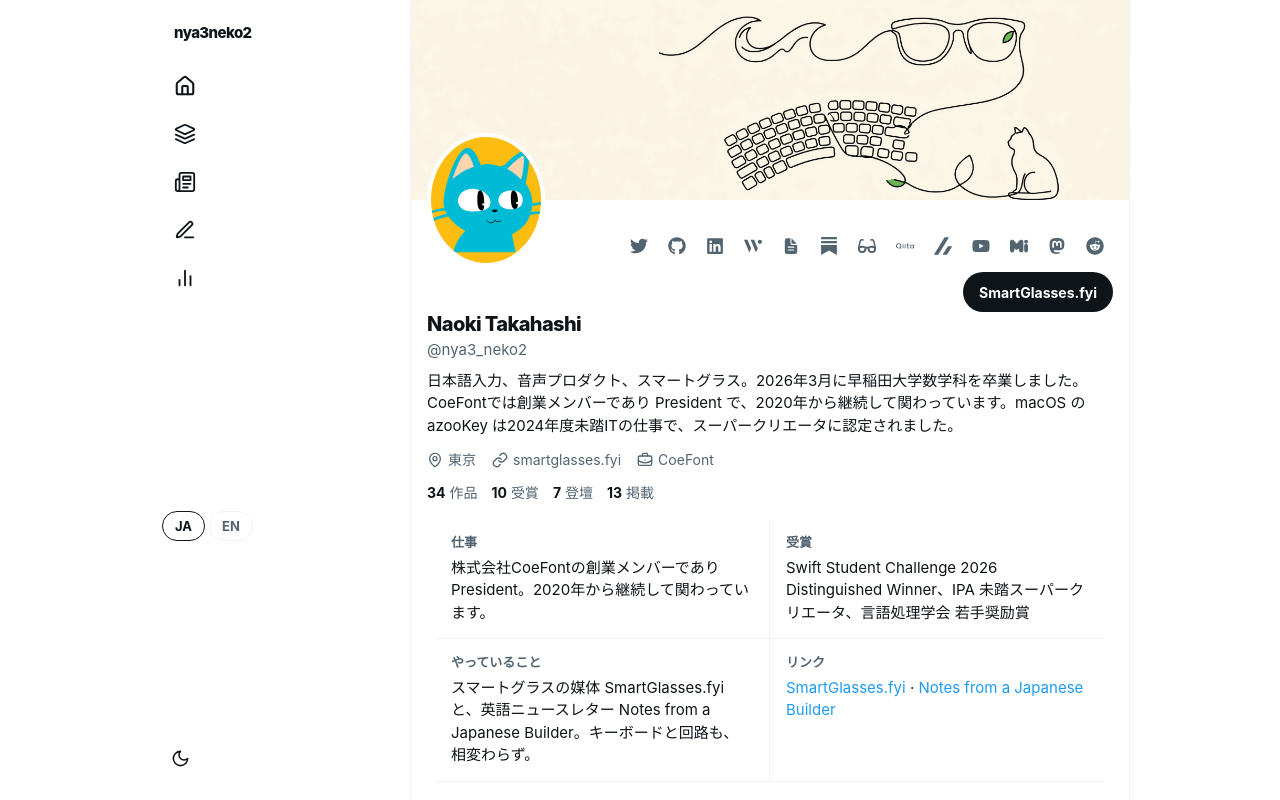
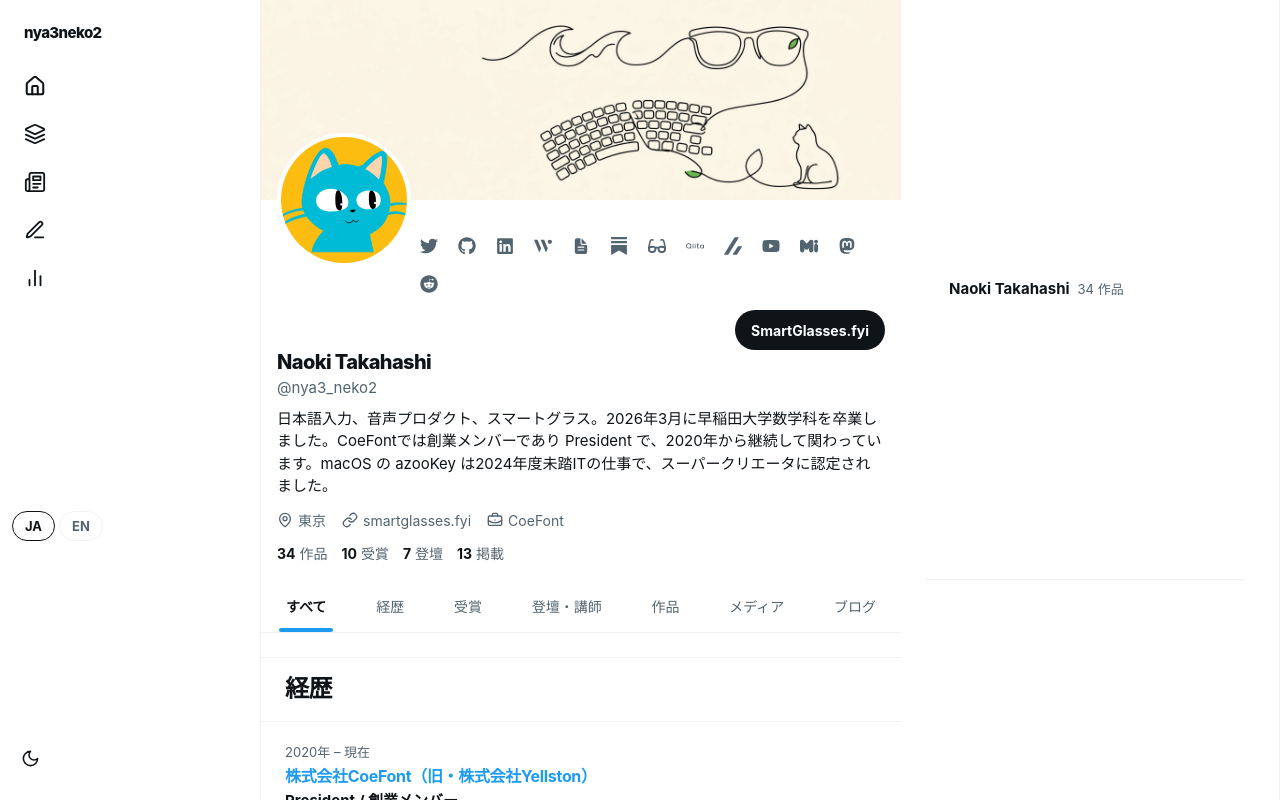
Before and after one commit to nyanko3141592/mypage-v2, a React (Vite) app: page / in a window 1280 px wide. Shown: the top 800 px of the page. Built offline with nearby package versions, Linux system fonts and the light colour scheme.

Commit message:
feat: X-style header order, desktop right rail, portrait-aware work thumbnails

```diff
--- a/src/components/ProjectImage.jsx
+++ b/src/components/ProjectImage.jsx
@@ -1,6 +1,7 @@
-import React from 'react';
+import React, { useState } from 'react';
 
 const ProjectImage = ({ src, title, githubUrl }) => {
+    const [portrait, setPortrait] = useState(false)
     const getGitHubOGP = () => {
         if (!githubUrl || !githubUrl.startsWith('https://github.com/')) return null;
         const match = githubUrl.match(/github\.com\/([^\/]+)\/([^\/]+)/);
@@ -18,7 +19,7 @@ const ProjectImage = ({ src, title, githubUrl }) => {
         )
     }
 
-    return <img src={src || ogpImage} alt={title} className="project-img" />
+    return <img src={src || ogpImage} alt={title} className={'project-img' + (portrait ? ' is-portrait' : '')} onLoad={event => setPortrait(event.currentTarget.naturalHeight > event.currentTarget.naturalWidth * 1.1)} />
 }
 
 export default ProjectImage;
--- a/src/index.css
+++ b/src/index.css
@@ -330,7 +330,8 @@ header {
 
 .profile-banner { height: 200px; margin: 0 calc(-1 * var(--space-4)); background: var(--banner) url('/banner.jpg') center right / cover no-repeat; }
 .profile-topline { display: flex; align-items: flex-start; justify-content: space-between; min-height: 82px; }
-.profile-topline .profile-img { width: 134px; height: 134px; margin-top: -67px; border: 4px solid var(--bg); }
+.profile-avatar { flex: none; width: 134px; height: 134px; margin-top: -67px; border: 4px solid var(--bg); border-radius: 50%; overflow: hidden; }
+.profile-avatar img { width: 100%; height: 100%; object-fit: cover; display: block; }
 .profile-topline .profile-actions { display: flex; flex-direction: row-reverse; align-items: center; gap: 8px; margin: 12px 0 0; }
 .profile-primary-action { display: inline-flex; align-items: center; min-height: 40px; padding: 0 16px; border-radius: 999px; background: var(--text); color: var(--bg); font-size: var(--fs-sm); font-weight: 700; white-space: nowrap; }
 .profile-primary-action:hover { background: var(--text-secondary); color: var(--bg); text-decoration: none; }
@@ -348,18 +349,8 @@ header {
 .site-sidebar, .section-header, .page-header { background: var(--translucent-bg); backdrop-filter: blur(12px); }
 .theme-toggle { margin-top: auto; }
 
-.profile-img {
-  grid-row: span 2;
-  width: 56px;
-  height: 56px;
-  border-radius: 50%;
-  overflow: hidden;
-  object-fit: cover;
-  display: block;
-}
-
 .profile-identity { min-width: 0; }
-.profile-bio { grid-column: 1 / -1; margin-top: var(--space-3); font-size: var(--fs-md); }
+.profile-bio { margin-top: var(--space-3); font-size: var(--fs-md); }
 .profile-facts { padding: 0 var(--space-4) var(--space-3); }
 .profile-facts > p,
 .profile-fact > p { margin: 0 0 var(--space-2); font-size: var(--fs-md); overflow-wrap: anywhere; }
@@ -532,7 +523,8 @@ header {
   aspect-ratio: 4 / 3;
   overflow: hidden;
   border-radius: 16px;
-  background: var(--divider);
+  border: 1px solid var(--divider);
+  background: var(--code-bg);
 }
 
 .work-tile-image .project-img,
@@ -598,6 +590,7 @@ header {
   height: 100%;
   object-fit: cover;
 }
+.project-img.is-portrait { object-fit: contain; background: var(--code-bg); }
 
 .brutalist-placeholder {
   background: var(--divider);
@@ -1142,7 +1135,7 @@ header {
   .profile-header { padding: 12px; }
   .profile-banner { height: 100px; margin: 0 -12px; }
   .profile-topline { min-height: 58px; }
-  .profile-topline .profile-img { width: 88px; height: 88px; margin-top: -44px; }
+  .profile-avatar { width: 88px; height: 88px; margin-top: -44px; }
   .profile-topline .profile-actions { gap: 2px; margin-top: 8px; }
   .profile-primary-action { min-height: 36px; padding: 0 12px; font-size: 12px; }
   .profile-topline .social-row { gap: 0; margin: 0; max-width: 132px; overflow-x: auto; overflow-y: hidden; flex-wrap: nowrap; scrollbar-width: none; }
@@ -1168,6 +1161,42 @@ header {
   .site-footer {
     padding: var(--space-6) var(--space-4);
   }
+}
+
+.home-topbar { display: none; }
+.profile-rail { display: none; }
+.home-layout { display: contents; }
+
+@media (min-width: 989px) {
+  .profile-facts { display: block; padding: 12px 24px 16px; }
+  .profile-fact { padding: 10px 0; border-bottom: 1px solid var(--divider); }
+  .profile-fact:nth-child(odd) { border-right: 0; }
+}
+
+@media (min-width: 989px) and (max-width: 1199px) {
+  .profile-facts { display: grid; grid-template-columns: repeat(2, minmax(0, 1fr)); }
+  .profile-fact { padding: 14px 16px; }
+  .profile-fact:nth-child(odd) { border-right: 1px solid var(--divider); }
+}
+
+@media (min-width: 1200px) {
+  .timeline:has(.home-main) { max-width: 1024px; }
+  .timeline:has(.home-main) { display: grid; grid-template-columns: minmax(0, 640px) minmax(0, 320px); column-gap: 24px; align-content: start; }
+  .timeline:has(.home-main) > .profile-header,
+  .timeline:has(.home-main) > .home-topbar { grid-column: 1 / -1; }
+  .timeline:has(.home-main) > .profile-tabs { grid-column: 1; }
+  .home-main { grid-column: 1; min-width: 0; }
+  .home-main > .profile-facts { display: none; }
+  .profile-rail { display: block; grid-column: 2; grid-row: 4; position: sticky; top: 12px; align-self: start; padding-top: 12px; }
+  .profile-tabs { top: 56px; }
+  .profile-rail .profile-facts { display: block; border: 1px solid var(--divider); border-radius: 16px; padding: 8px 16px; }
+  .profile-rail .profile-fact { padding: 12px 0; }
+  .profile-link-card { margin-top: 16px; padding: 16px; border: 1px solid var(--divider); border-radius: 16px; }
+  .profile-link-card h2 { font-size: var(--fs-lg); margin-bottom: 8px; }
+  .profile-link-card a { display: flex; justify-content: space-between; padding: 8px 0; color: var(--text); border-top: 1px solid var(--divider); }
+  .home-topbar { display: flex; position: sticky; top: 0; z-index: 6; align-items: center; gap: 8px; min-height: 56px; padding: 8px 24px; background: var(--translucent-bg); backdrop-filter: blur(12px); border-bottom: 1px solid var(--divider); }
+  .home-topbar strong { font-size: var(--fs-md); }
+  .home-topbar span { color: var(--text-secondary); font-size: var(--fs-xs); }
 }
 
 @media (max-width: 988px) {
--- a/src/pages/Home.jsx
+++ b/src/pages/Home.jsx
@@ -43,11 +43,11 @@ function HomePage({ lang, t, onWorkClick }) {
     ]
     const sectionVisible = id => activeTab === 'all' || activeTab === id
 
-    return <div>
+    return <div className="home-layout">
         <header className="profile-header">
             <div className="profile-banner" aria-hidden="true" />
             <div className="profile-topline">
-                <img src={profileIcon} alt="Profile" className="profile-img" />
+                <div className="profile-avatar"><img src={profileIcon} alt="Profile" /></div>
                 <div className="profile-actions">
                     <div className="social-row">
                         {socialLinks.map(item => {
@@ -76,16 +76,19 @@ function HomePage({ lang, t, onWorkClick }) {
             </div>
         </header>
 
-        <section className="profile-facts" aria-label={label('プロフィール', 'Profile')}>
+        <div className="home-topbar"><strong>Naoki Takahashi</strong><span>{allWorksData.length} {label('作品', 'Works')}</span></div>
+
+        <nav className="profile-tabs" aria-label={label('プロフィールタブ', 'Profile tabs')}>
+            {tabs.map(([id, title]) => <button key={id} type="button" className={'profile-tab' + (activeTab === id ? ' is-active' : '')} aria-pressed={activeTab === id} onClick={() => setActiveTab(id)}>{title}</button>)}
+        </nav>
+
+        <main className="home-main">
+        {sectionVisible('all') && <section className="profile-facts" aria-label={label('プロフィール', 'Profile')}>
             <div className="profile-fact"><p><strong>{label('仕事', 'Work')}</strong>{t.profDesc}</p></div>
             <div className="profile-fact"><p><strong>{label('受賞', 'Awards')}</strong>{awards.slice(0, 3).map((award, index) => <span key={award.titleEn}>{index > 0 ? '、' : ''}{lang === 'ja' ? award.titleJa : award.titleEn}{index === 0 ? ' Distinguished Winner' : ''}{index === 1 ? '' : ''}</span>)}</p></div>
             <div className="profile-fact"><p><strong>{label('やっていること', 'Now')}</strong>{t.interestsDesc}</p></div>
             <div className="profile-fact"><p><strong>{label('リンク', 'Links')}</strong><a href="https://smartglasses.fyi" target="_blank" rel="noopener noreferrer">{t.glassesTitle}</a> · <a href="https://naokitakahashi1.substack.com" target="_blank" rel="noopener noreferrer">{t.newsletterTitle}</a></p></div>
-        </section>
-
-        <nav className="profile-tabs" aria-label={label('プロフィールタブ', 'Profile tabs')}>
-            {tabs.map(([id, title]) => <button key={id} type="button" className={'profile-tab' + (activeTab === id ? ' is-active' : '')} aria-pressed={activeTab === id} onClick={() => setActiveTab(id)}>{title}</button>)}
-        </nav>
+        </section>}
 
         {sectionVisible('experience') && <>
         <section className="section" id="experience">
@@ -152,6 +155,16 @@ function HomePage({ lang, t, onWorkClick }) {
             </Link>) : <div className="list-row"><p className="muted">{t.blogComing}</p></div>}
         </section>
         </>}
+        </main>
+        <aside className="profile-rail" aria-label={label('プロフィール情報', 'Profile information')}>
+            <section className="profile-facts" aria-label={label('プロフィール', 'Profile')}>
+                <div className="profile-fact"><p><strong>{label('仕事', 'Work')}</strong>{t.profDesc}</p></div>
+                <div className="profile-fact"><p><strong>{label('受賞', 'Awards')}</strong>{awards.slice(0, 3).map((award, index) => <span key={award.titleEn}>{index > 0 ? '、' : ''}{lang === 'ja' ? award.titleJa : award.titleEn}{index === 0 ? ' Distinguished Winner' : ''}</span>)}</p></div>
+                <div className="profile-fact"><p><strong>{label('やっていること', 'Now')}</strong>{t.interestsDesc}</p></div>
+                <div className="profile-fact"><p><strong>{label('リンク', 'Links')}</strong><a href="https://smartglasses.fyi" target="_blank" rel="noopener noreferrer">{t.glassesTitle}</a> · <a href="https://naokitakahashi1.substack.com" target="_blank" rel="noopener noreferrer">{t.newsletterTitle}</a></p></div>
+            </section>
+            <section className="profile-link-card"><h2>{label('リンク', 'Links')}</h2>{['SmartGlasses', 'Substack', 'GitHub', 'X (Twitter)'].map(name => { const item = allLinks.find(link => link.name === name); return item && <a key={name} href={item.url} target="_blank" rel="noopener noreferrer">{name}<span>↗</span></a> })}</section>
+        </aside>
     </div>
 }
 
```
